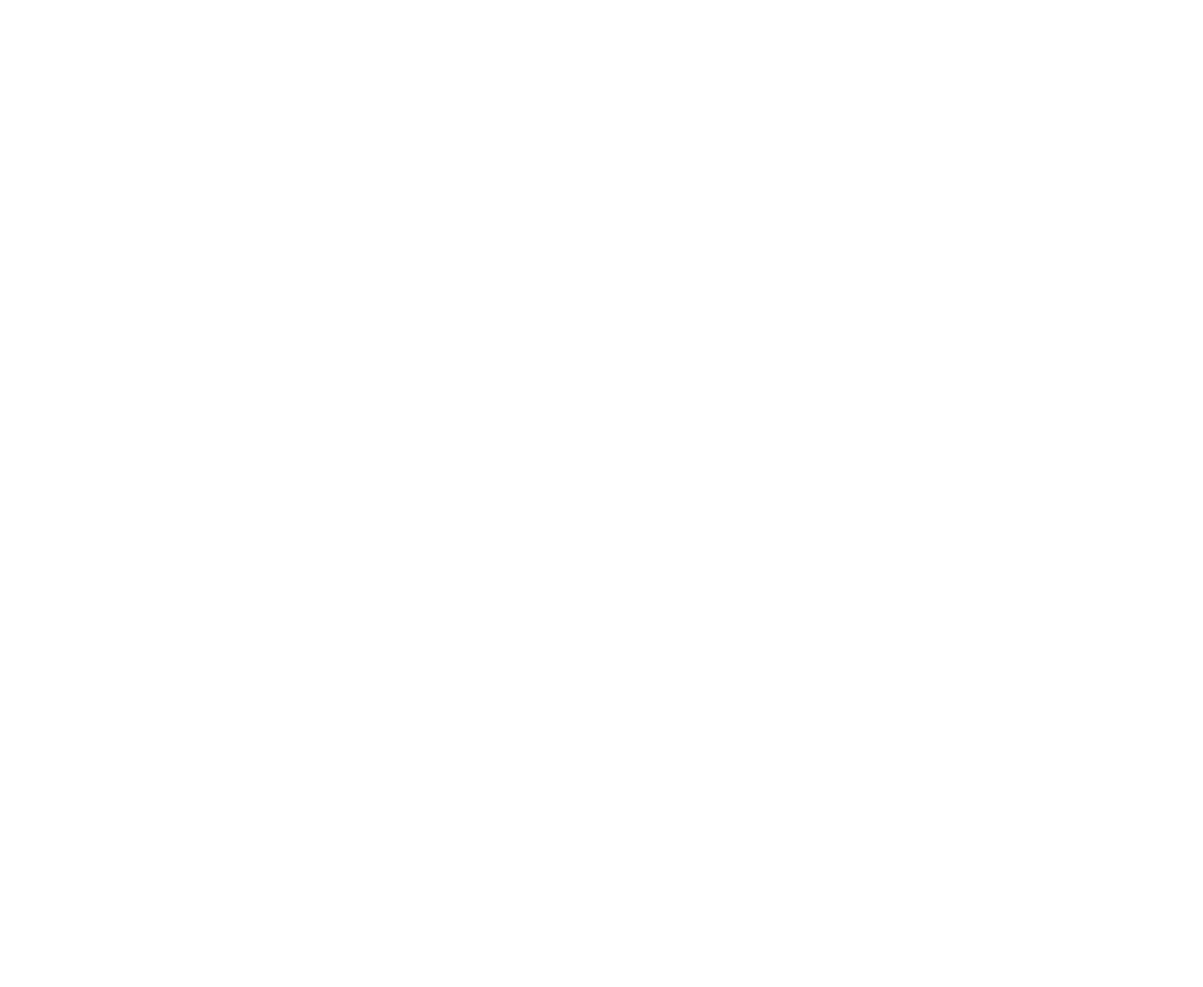
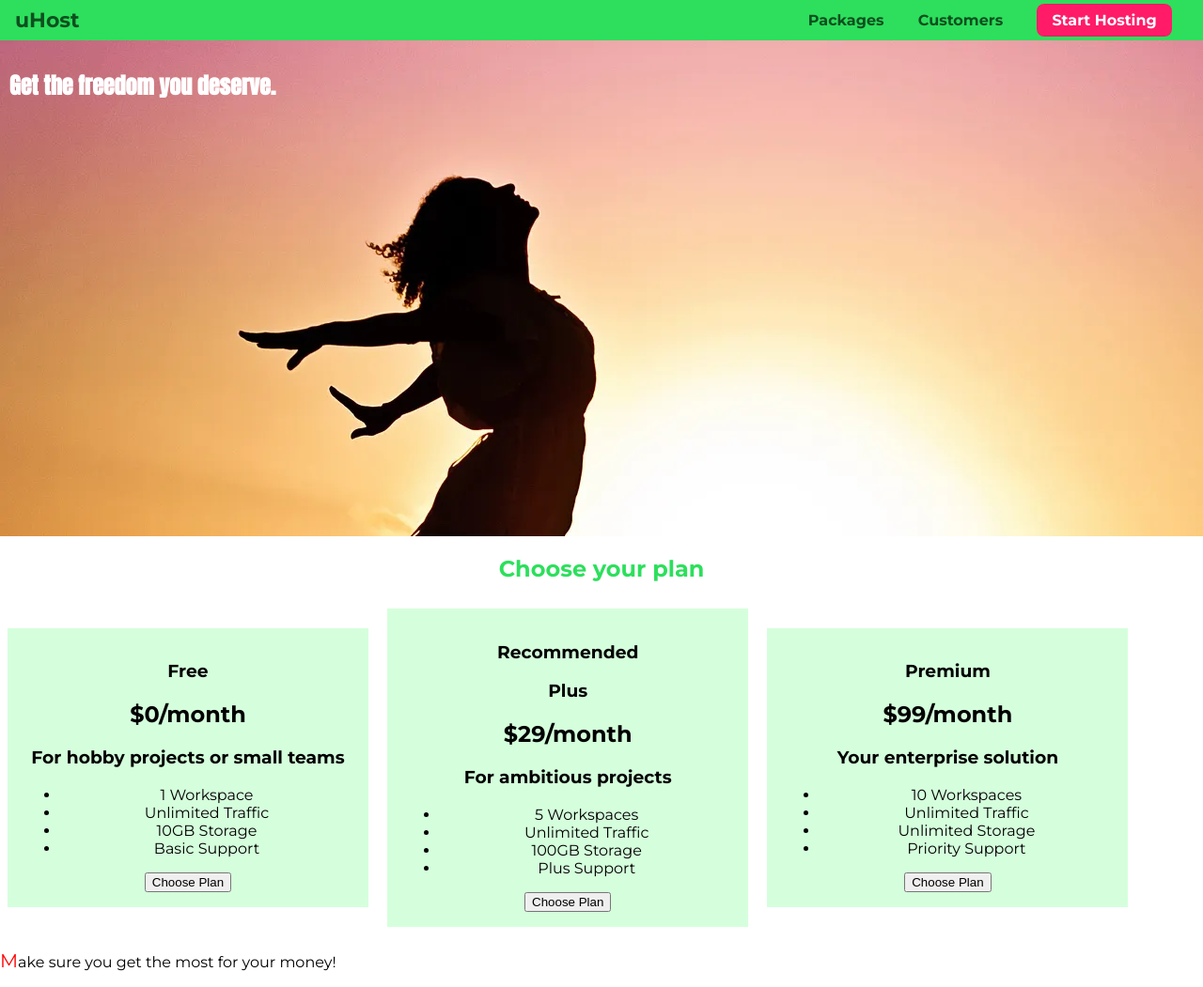
Before and after one commit to HoTienQuoc/Css, a plain HTML site: page 5._Practicing_The_Basics/index.html in a window 1280 px wide. Shown: the whole page at 94% size. Before the commit the page ends 800 px from the top, so only its background shows below. Drawn offline with Linux system fonts and the light colour scheme.

Commit message:
Add comprehensive HTML structure for header, navigation, and plans sections; introduce new CSS styles for layout and typography enhancements.

```diff
--- a/5._Practicing_The_Basics/index.html
+++ b/5._Practicing_The_Basics/index.html
@@ -1,12 +1,99 @@
 <!DOCTYPE html>
 <html lang="en">
+
 <head>
     <meta charset="UTF-8">
     <meta name="viewport" content="width=device-width, initial-scale=1.0">
+    <link rel="stylesheet" href="style.css">
+    <link rel="preconnect" href="https://fonts.googleapis.com">
+    <link rel="preconnect" href="https://fonts.gstatic.com" crossorigin>
+    <link href="https://fonts.googleapis.com/css2?family=Anton&display=swap" rel="stylesheet">
+    <link href="https://fonts.googleapis.com/css2?family=Montserrat:ital,wght@0,100..900;1,100..900&display=swap" rel="stylesheet">
+
     <title>Document</title>
-    <link rel="stylesheet" href="style.css">
 </head>
+
 <body>
+    <header class="main-header">
+        <div>
+            <a href="index.html" class="main-header__brand">
+                uHost
+            </a>
+        </div>
+        <nav class="main-nav">
+            <ul class="main-nav__items">
+                <li class="main-nav__item">
+                    <a href="packages/index.html">
+                        Packages
+                    </a>
+                </li>
+                <li class="main-nav__item">
+                    <a href="customers/index.html">
+                        Customers
+                    </a>
+                </li>
+                <li class="main-nav__item main-nav__item--cta">
+                    <a href="start-hosting/index.html">
+                        Start Hosting
+                    </a>
+                </li>
+            </ul>
+        </nav>
+    </header>
+    <main>
+        <section id="product-overview">
+            <h1 class="first-section-title">Get the freedom you deserve.</h1>
+        </section>
+        <section id="plans">
+            <h1 class="section-title">Choose your plan</h1>
+            <div>
+                <article class="plan">
+                    <h1>Free</h1>
+                    <h2>$0/month</h2>
+                    <h3>For hobby projects or small teams</h3>
+                    <ul>
+                        <li>1 Workspace</li>
+                        <li>Unlimited Traffic</li>
+                        <li>10GB Storage</li>
+                        <li>Basic Support</li>
+                    </ul>
+                    <div>
+                        <button>Choose Plan</button>
+                    </div>
+                </article>
+                <article class="plan">
+                    <h1>Recommended</h1>
+                    <h1>Plus</h1>
+                    <h2>$29/month</h2>
+                    <h3>For ambitious projects</h3>
+                    <ul>
+                        <li>5 Workspaces</li>
+                        <li>Unlimited Traffic</li>
+                        <li>100GB Storage</li>
+                        <li>Plus Support</li>
+                    </ul>
+                    <div>
+                        <button>Choose Plan</button>
+                    </div>
+                </article>
+                <article class="plan">
+                    <h1>Premium</h1>
+                    <h2>$99/month</h2>
+                    <h3>Your enterprise solution</h3>
+                    <ul>
+                        <li>10 Workspaces</li>
+                        <li>Unlimited Traffic</li>
+                        <li>Unlimited Storage</li>
+                        <li>Priority Support</li>
+                    </ul>
+                    <div>
+                        <button>Choose Plan</button>
+                    </div>
+                </article>
+            </div>
+            <p>Make sure you get the most for your money!</p>
+        </section>
+    </main>
+</body>
 
-</body>
 </html>
--- a/5._Practicing_The_Basics/style.css
+++ b/5._Practicing_The_Basics/style.css
@@ -0,0 +1,122 @@
+*{
+    box-sizing: border-box;
+}
+
+body{
+    font-family: 'Montserrat', sans-serif;
+    margin: 0;
+    box-sizing: border-box;
+
+}
+
+#product-overview{ /*<-- Selector */
+    background /*<-- Property*/: url(/5._Practicing_The_Basics/image.png);
+    /* padding: 20px; */
+    /* border: 5px black solid; */
+    /* border-style: solid;
+    border-color: black;
+    border-width: 5px; */
+    /* margin: 20px; */
+    width: 100%;
+    height: 528px;
+    padding: 10px;
+    /* border: 5px solid black; */
+    /* margin: 10px; */
+    /* box-sizing: border-box; */
+}
+
+.section-title{
+    color: #2ddf5c;
+    text-align: center;
+}
+
+#product-overview h1{
+    color: white;
+    font-family: "Anton", sans-serif;
+    /* margin: 0; */
+}
+
+.plan{
+    background: #d5ffdc;
+    text-align: center;
+    padding: 16px;
+    margin: 8px;
+    display: inline-block;
+    width: 30%;
+    vertical-align: middle;
+}
+
+.main-header{
+    width: 100%;
+    background: #2ddf5c;
+    padding: 8px 16px;
+}
+
+.main-header > div{
+    display: inline-block;
+    vertical-align: middle;
+}
+
+.main-header__brand{
+    color: #0e4f1f;
+    text-decoration: none;
+    font-weight: bold;
+    font-size: 22px;
+}
+
+.main-nav{
+    display: inline-block;
+    text-align: right;
+    width: calc(100% - 74px);
+    vertical-align: middle;
+}
+
+.main-nav__items{
+    margin: 0;
+    padding: 0;
+    list-style: none;
+}
+
+.main-nav__item{
+    display: inline-block;
+    margin: 0 16px;
+}
+
+.main-nav__item a{
+    text-decoration: none;
+    color: #0e4f1f;
+    font-weight: bold;
+    padding: 3px 0;
+}
+
+.main-nav__item a::after{
+    content: "";
+    color: red;
+    font-weight: normal;
+}
+
+.main-nav__item a:hover,
+.main-nav__item a:active{
+    color: white;
+    border-bottom: 5px solid white;
+}
+
+
+p::first-letter{
+    color: red;
+    font-size: 20px;
+}
+
+.main-nav__item--cta a{
+    color: white;
+    background: #ff1b68;
+    padding: 8px 16px;
+    border-radius: 8px;
+}
+
+.main-nav__item--cta a:hover,
+.main-nav__item--cta a:active{
+    color: #ff1b68;
+    background: white;
+    border: none;
+}
```
Also changed, not shown: 5._Practicing_The_Basics/image.png (added).
